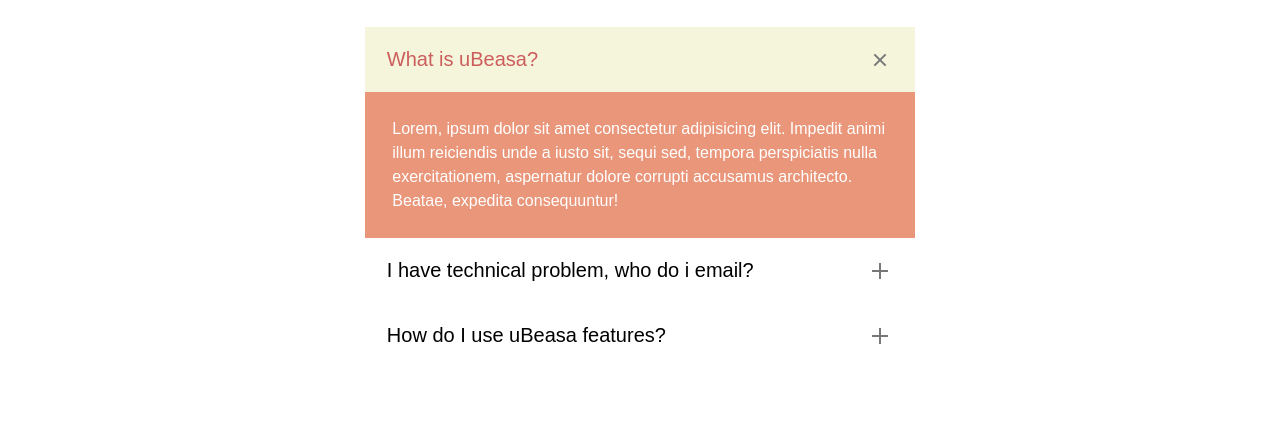
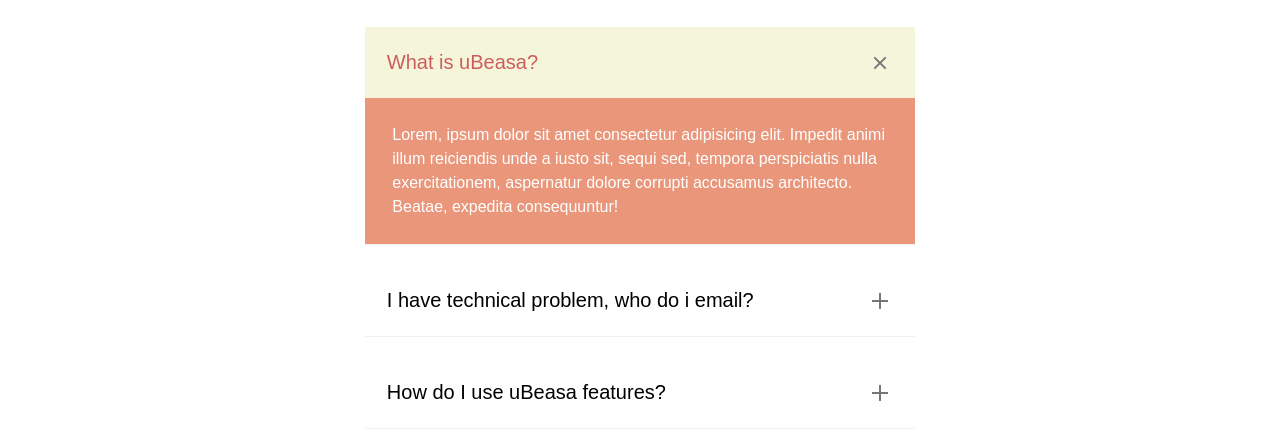
Before and after one commit to saifaliaxioned/Accordion, a plain HTML site: page index.html in a window 1280 px wide. Shown: the part 69-508 px from the top of the page. Drawn offline with Linux system fonts and the light colour scheme.

Commit message:
li border-bottom added

```diff
--- a/assets/css/style.css
+++ b/assets/css/style.css
@@ -143,8 +143,13 @@ header { background: rgb(43,46,55); }
   flex-direction: column;
 }
 
+.accordion-list {
+  padding-top: 20px;
+  border-bottom: 0.8px solid rgb(239,239,239);
+}
+
 .content {
-  padding: 20px 4%;
+  padding: 23px 4%;
   display: flex;
   justify-content: space-between;
   align-items: center;
@@ -181,6 +186,10 @@ header { background: rgb(43,46,55); }
   transition: all 0.5s ease;
 }
 
+.active-list {
+  padding-top: 0;
+}
+
 .active-list .show-btn::before {
   transform: rotate(45deg);
 }
```
